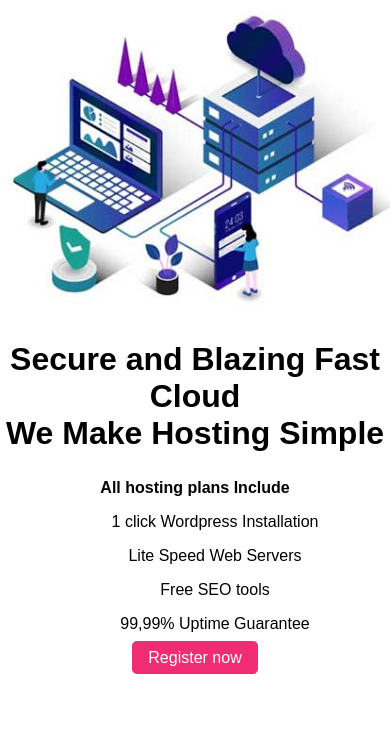
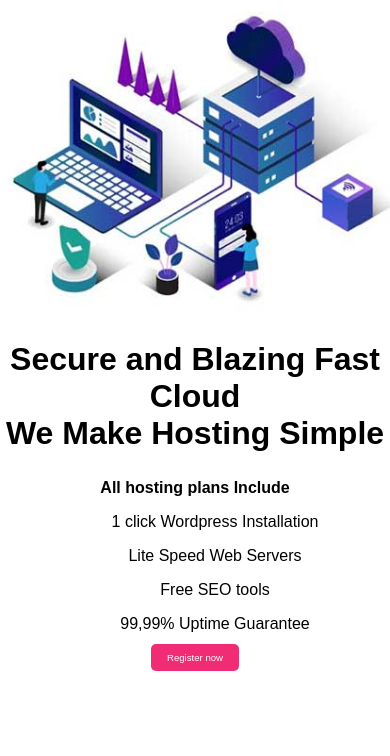
Before and after one commit to strahinja-code/hosting, a plain HTML site: page index.html in a window 390 px wide. Shown: the part 88-844 px from the top of the page. Drawn offline with Linux system fonts and the light colour scheme.

Commit message:
Update mobile.css

```diff
--- a/css/mobile.css
+++ b/css/mobile.css
@@ -65,7 +65,7 @@
   #hero .wrapper .hero-left ul {
     list-style: none;
   }
-  #plans .plan-card a {
+  #hero .hero-left a, #plans .plan-card a, #cta a {
     font-size:0.6rem;
   }
   #hero .wrapper .hero-left h3 {
```
